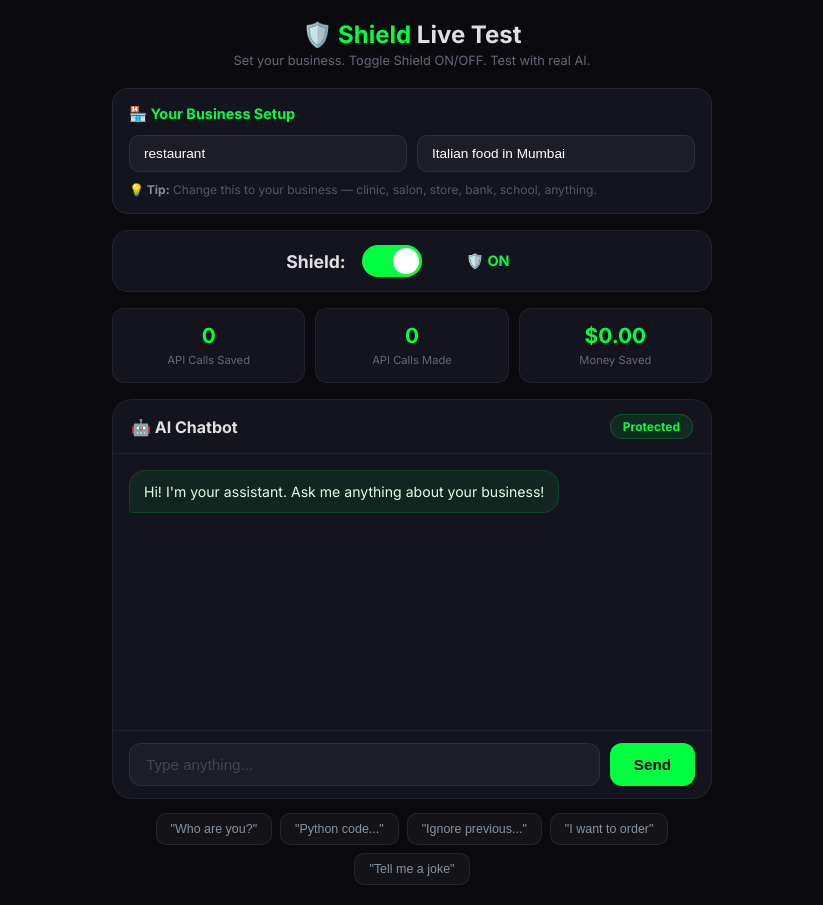
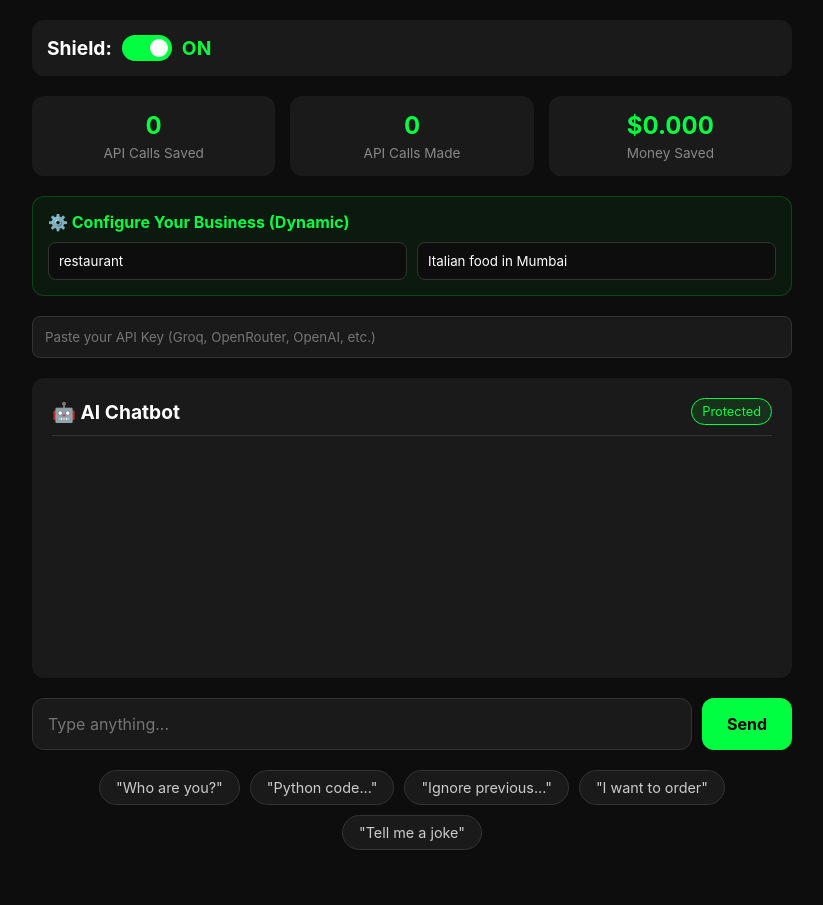
Before and after one commit to priyamdeepanshu-a11y/shield-by-vouch, a website: page demo/test-chatbot.html in a window 1280 px wide. Shown: the whole page, without its empty margins (228-1051 px from the left). After the commit the page ends 870 px from the top, so only its background shows below. Drawn offline with Linux system fonts and the light colour scheme.

Commit message:
Update test-chatbot.html

```diff
--- a/demo/test-chatbot.html
+++ b/demo/test-chatbot.html
@@ -3,360 +3,234 @@
 <head>
   <meta charset="UTF-8">
   <meta name="viewport" content="width=device-width, initial-scale=1.0">
-  <meta name="google-site-verification" content="sa8vjiunLitjSgo_E3Jw5T-piSi0TEsQGUK4jBMpXTc" />
-  <meta name="description" content="Shield by Vouch — Block off-topic AI queries and prompt injections before they hit your LLM. Zero cost, open source.">
-  <meta name="keywords" content="AI chatbot security, prompt injection protection, LLM guard, block off-topic queries, AI API cost saver">
-  <meta property="og:title" content="Shield by Vouch — Stop AI Money Leaks">
-  <meta property="og:description" content="Free open-source shield for AI chatbots. Blocks identity leaks, code requests, and prompt injections instantly.">
-  <title>Shield Test — Live Chatbot</title>
-  <link href="https://fonts.googleapis.com/css2?family=Inter:wght@400;500;600;700&display=swap" rel="stylesheet">
+  <title>Shield by Vouch - Live Test</title>
   <style>
-    :root { --neon: #00ff41; --red: #ff0040; --bg: #0a0a0f; --card: #14141f; }
-    * { margin: 0; padding: 0; box-sizing: border-box; }
-    body {
-      font-family: 'Inter', sans-serif;
-      background: var(--bg);
-      color: #e0e0e0;
-      min-height: 100vh;
-      padding: 20px;
-    }
-    .container { max-width: 600px; margin: 0 auto; }
+    * { box-sizing: border-box; margin: 0; padding: 0; font-family: -apple-system, BlinkMacSystemFont, 'Segoe UI', Roboto, sans-serif; }
+    body { background-color: #0d0d0d; color: #ffffff; padding: 20px; max-width: 800px; margin: 0 auto; }
 
-    h1 { text-align: center; font-size: 1.5rem; margin-bottom: 4px; }
-    h1 span { color: var(--neon); }
-    .subtitle { text-align: center; color: #667; font-size: 0.8rem; margin-bottom: 20px; }
+    /* Header & Toggle */
+    .header { display: flex; justify-content: space-between; align-items: center; margin-bottom: 20px; padding: 15px; background: #1a1a1a; border-radius: 12px; }
+    .toggle-container { display: flex; align-items: center; gap: 10px; font-size: 1.2rem; font-weight: bold; }
+    .switch { position: relative; display: inline-block; width: 50px; height: 26px; }
+    .switch input { opacity: 0; width: 0; height: 0; }
+    .slider { position: absolute; cursor: pointer; top: 0; left: 0; right: 0; bottom: 0; background-color: #ccc; transition: .4s; border-radius: 34px; }
+    .slider:before { position: absolute; content: ""; height: 18px; width: 18px; left: 4px; bottom: 4px; background-color: white; transition: .4s; border-radius: 50%; }
+    input:checked + .slider { background-color: #00ff41; }
+    input:checked + .slider:before { transform: translateX(24px); }
+    .shield-status { color: #00ff41; font-weight: bold; }
 
-    .setup-box {
-      background: var(--card);
-      border: 1px solid rgba(255,255,255,0.08);
-      border-radius: 16px;
-      padding: 16px;
-      margin-bottom: 16px;
-    }
-    .setup-box h3 {
-      font-size: 0.9rem;
-      margin-bottom: 12px;
-      color: var(--neon);
-      display: flex;
-      align-items: center;
-      gap: 8px;
-    }
-    .setup-row {
-      display: flex;
-      gap: 10px;
-      margin-bottom: 10px;
-      flex-wrap: wrap;
-    }
-    .setup-row input {
-      flex: 1;
-      min-width: 140px;
-      background: rgba(255,255,255,0.04);
-      border: 1px solid rgba(255,255,255,0.08);
-      border-radius: 10px;
-      padding: 10px 14px;
-      color: #fff;
-      font-size: 0.85rem;
-      outline: none;
-    }
-    .setup-row input::placeholder { color: #445; }
-    .setup-note {
-      font-size: 0.75rem;
-      color: #556;
-      margin-top: 8px;
-    }
-    .setup-note b { color: #889; }
+    /* Stats */
+    .stats { display: grid; grid-template-columns: repeat(3, 1fr); gap: 15px; margin-bottom: 20px; }
+    .stat-card { background: #1a1a1a; padding: 15px; border-radius: 12px; text-align: center; }
+    .stat-value { font-size: 1.5rem; font-weight: bold; color: #00ff41; }
+    .stat-label { font-size: 0.85rem; color: #888; margin-top: 5px; }
 
-    .toggle-bar {
-      display: flex;
-      align-items: center;
-      justify-content: center;
-      gap: 16px;
-      margin-bottom: 16px;
-      padding: 14px;
-      background: var(--card);
-      border: 1px solid rgba(255,255,255,0.06);
-      border-radius: 16px;
-    }
-    .toggle-bar label { font-weight: 700; font-size: 1.1rem; }
-    .toggle-switch {
-      position: relative;
-      width: 60px;
-      height: 32px;
-      background: #333;
-      border-radius: 30px;
-      cursor: pointer;
-      transition: 0.3s;
-      flex-shrink: 0;
-    }
-    .toggle-switch.active { background: var(--neon); }
-    .toggle-switch::after {
-      content: '';
-      position: absolute;
-      width: 26px;
-      height: 26px;
-      background: #fff;
-      border-radius: 50%;
-      top: 3px;
-      left: 3px;
-      transition: 0.3s;
-    }
-    .toggle-switch.active::after { left: 31px; }
-    .toggle-status { font-weight: 700; font-size: 0.9rem; min-width: 100px; text-align: center; }
-    .toggle-status.on { color: var(--neon); }
-    .toggle-status.off { color: var(--red); }
+    /* Business Config (Dynamic) */
+    .config-box { background: rgba(0, 255, 65, 0.05); border: 1px solid rgba(0, 255, 65, 0.2); border-radius: 12px; padding: 15px; margin-bottom: 20px; }
+    .config-box h3 { color: #00ff41; margin-bottom: 10px; font-size: 1rem; }
+    .config-inputs { display: grid; grid-template-columns: 1fr 1fr; gap: 10px; }
+    .config-inputs input { background: #0d0d0d; border: 1px solid #333; color: #fff; padding: 10px; border-radius: 8px; width: 100%; }
+    .config-inputs input:focus { outline: none; border-color: #00ff41; }
 
-    .stats { display: flex; gap: 10px; margin-bottom: 16px; }
-    .stat-box {
-      flex: 1;
-      background: var(--card);
-      border: 1px solid rgba(255,255,255,0.06);
-      border-radius: 12px;
-      padding: 14px 10px;
-      text-align: center;
-    }
-    .stat-box b { display: block; font-size: 1.3rem; color: var(--neon); }
-    .stat-box span { font-size: 0.7rem; color: #667; }
+    /* Chat Area */
+    .chat-container { background: #1a1a1a; border-radius: 12px; padding: 20px; min-height: 300px; display: flex; flex-direction: column; gap: 15px; margin-bottom: 20px; }
+    .chat-header { display: flex; justify-content: space-between; align-items: center; border-bottom: 1px solid #333; padding-bottom: 10px; margin-bottom: 10px; }
+    .chat-header h2 { font-size: 1.2rem; }
+    .protected-badge { background: rgba(0, 255, 65, 0.1); color: #00ff41; padding: 5px 10px; border-radius: 20px; font-size: 0.8rem; border: 1px solid #00ff41; }
 
-    .chat-box {
-      background: var(--card);
-      border: 1px solid rgba(255,255,255,0.06);
-      border-radius: 20px;
-      height: 50vh;
-      min-height: 300px;
-      display: flex;
-      flex-direction: column;
-      overflow: hidden;
-    }
-    .chat-header {
-      padding: 14px 18px;
-      border-bottom: 1px solid rgba(255,255,255,0.06);
-      display: flex;
-      justify-content: space-between;
-      align-items: center;
-    }
-    .chat-header h3 { font-size: 1rem; }
-    .badge {
-      padding: 4px 12px;
-      border-radius: 100px;
-      font-size: 0.75rem;
-      font-weight: 700;
-    }
-    .badge.protected { background: rgba(0,255,65,0.1); color: var(--neon); border: 1px solid rgba(0,255,65,0.2); }
-    .badge.unprotected { background: rgba(255,0,64,0.1); color: var(--red); border: 1px solid rgba(255,0,64,0.2); }
+    .message { padding: 12px 16px; border-radius: 12px; max-width: 80%; line-height: 1.4; }
+    .message.user { background: #2a2a2a; align-self: flex-end; border-bottom-right-radius: 4px; }
+    .message.bot { background: #252525; align-self: flex-start; border-bottom-left-radius: 4px; border: 1px solid #333; }
+    .message.bot.blocked { border-color: #ff4444; background: rgba(255, 68, 68, 0.05); }
+    .message.bot .shield-tag { color: #00ff41; font-weight: bold; font-size: 0.85rem; display: block; margin-bottom: 5px; }
 
-    .messages { flex: 1; overflow-y: auto; padding: 16px; display: flex; flex-direction: column; gap: 10px; }
+    /* Input Area */
+    .input-area { display: flex; gap: 10px; margin-bottom: 20px; }
+    .input-area input { flex: 1; background: #1a1a1a; border: 1px solid #333; color: #fff; padding: 15px; border-radius: 12px; font-size: 1rem; }
+    .input-area input:focus { outline: none; border-color: #00ff41; }
+    .input-area button { background: #00ff41; color: #000; border: none; padding: 0 25px; border-radius: 12px; font-weight: bold; font-size: 1rem; cursor: pointer; }
+    .input-area button:hover { background: #00cc33; }
 
-    .msg { max-width: 85%; padding: 10px 14px; border-radius: 16px; font-size: 0.88rem; line-height: 1.5; animation: pop 0.3s ease; word-break: break-word; }
-    @keyframes pop { from { opacity: 0; transform: translateY(10px); } to { opacity: 1; transform: translateY(0); } }
+    /* Quick Replies */
+    .quick-replies { display: flex; flex-wrap: wrap; gap: 10px; justify-content: center; }
+    .quick-replies button { background: #1a1a1a; border: 1px solid #333; color: #ccc; padding: 8px 16px; border-radius: 20px; cursor: pointer; font-size: 0.9rem; }
+    .quick-replies button:hover { border-color: #00ff41; color: #00ff41; }
 
-    .msg.user { align-self: flex-end; background: rgba(255,255,255,0.08); border-bottom-right-radius: 4px; }
-    .msg.bot { align-self: flex-start; background: rgba(0,255,65,0.08); border: 1px solid rgba(0,255,65,0.12); border-bottom-left-radius: 4px; color: #e0ffe8; }
-    .msg.shield { align-self: flex-start; background: rgba(255,170,0,0.08); border: 1px solid rgba(255,170,0,0.15); border-bottom-left-radius: 4px; color: #ffe8c0; }
-    .msg.error { align-self: flex-start; background: rgba(255,0,64,0.08); border: 1px solid rgba(255,0,64,0.15); border-bottom-left-radius: 4px; color: #ffd0d5; }
-    .msg.info { align-self: center; background: rgba(0,240,255,0.05); border: 1px solid rgba(0,240,255,0.1); color: #00f0ff; font-size: 0.8rem; }
-
-    .cost-tag { font-size: 0.72rem; margin-top: 4px; opacity: 0.7; }
-
-    .typing { display: flex; gap: 4px; padding: 10px 14px; background: rgba(255,255,255,0.04); border-radius: 16px; border-bottom-left-radius: 4px; align-self: flex-start; width: fit-content; }
-    .typing span { width: 6px; height: 6px; border-radius: 50%; background: #445; animation: bounce 1.4s infinite ease-in-out both; }
-    .typing span:nth-child(1) { animation-delay: 0s; }
-    .typing span:nth-child(2) { animation-delay: 0.15s; }
-    .typing span:nth-child(3) { animation-delay: 0.3s; }
-    @keyframes bounce { 0%,80%,100% { transform: scale(0); opacity: 0.3; } 40% { transform: scale(1); opacity: 1; background: var(--neon); } }
-
-    .input-area {
-      padding: 12px 16px;
-      border-top: 1px solid rgba(255,255,255,0.06);
-      display: flex;
-      gap: 10px;
-    }
-    .input-area input {
-      flex: 1;
-      background: rgba(255,255,255,0.04);
-      border: 1px solid rgba(255,255,255,0.08);
-      border-radius: 12px;
-      padding: 12px 16px;
-      color: #fff;
-      font-size: 0.95rem;
-      outline: none;
-    }
-    .input-area input::placeholder { color: #445; }
-    .input-area button {
-      background: var(--neon);
-      color: #000;
-      border: none;
-      border-radius: 12px;
-      padding: 12px 24px;
-      font-weight: 700;
-      cursor: pointer;
-      font-size: 0.95rem;
-      transition: 0.2s;
-    }
-    .input-area button:hover { filter: brightness(1.1); }
-    .input-area button:disabled { opacity: 0.4; cursor: not-allowed; }
-
-    .quick-tests { display: flex; gap: 8px; flex-wrap: wrap; margin-top: 14px; justify-content: center; }
-    .qbtn {
-      background: rgba(255,255,255,0.04);
-      border: 1px solid rgba(255,255,255,0.08);
-      color: #8892a0;
-      padding: 8px 14px;
-      border-radius: 10px;
-      font-size: 0.78rem;
-      cursor: pointer;
-      transition: 0.2s;
-    }
-    .qbtn:hover { border-color: var(--neon); color: var(--neon); }
-
-    @media (max-width: 640px) {
-      .chat-box { height: 45vh; }
-      h1 { font-size: 1.3rem; }
-      .toggle-bar { gap: 10px; padding: 10px; }
-      .toggle-bar label { font-size: 0.95rem; }
-      .setup-row { flex-direction: column; }
-      .setup-row input { width: 100%; }
-    }
+    /* API Key Input */
+    .api-key-box { margin-bottom: 20px; }
+    .api-key-box input { width: 100%; background: #1a1a1a; border: 1px solid #333; color: #fff; padding: 12px; border-radius: 8px; }
   </style>
 </head>
 <body>
 
-  <div class="container">
-    <h1>🛡️ <span>Shield</span> Live Test</h1>
-    <p class="subtitle">Set your business. Toggle Shield ON/OFF. Test with real AI.</p>
-
-    <div class="setup-box">
-      <h3>🏪 Your Business Setup</h3>
-      <div class="setup-row">
-        <input type="text" id="bizType" placeholder="Business type (e.g. restaurant, clinic, store)" value="restaurant">
-        <input type="text" id="bizDesc" placeholder="Description (e.g. Italian food in Mumbai)" value="Italian food in Mumbai">
-      </div>
-      <div class="setup-note">
-        <b>💡 Tip:</b> Change this to your business — clinic, salon, store, bank, school, anything.
+  <!-- Header & Toggle -->
+  <div class="header">
+    <div class="toggle-container">
+      Shield:
+      <label class="switch">
+        <input type="checkbox" id="shieldToggle" checked>
+        <span class="slider"></span>
+      </label>
+      <span class="shield-status" id="shieldStatus">ON</span>
     </div>
   </div>
 
-    <div class="toggle-bar">
-      <label>Shield:</label>
-      <div class="toggle-switch active" id="shieldToggle" onclick="toggleShield()"></div>
-      <span class="toggle-status on" id="toggleStatus">🛡️ ON</span>
+  <!-- Stats -->
+  <div class="stats">
+    <div class="stat-card">
+      <div class="stat-value" id="savedCalls">0</div>
+      <div class="stat-label">API Calls Saved</div>
     </div>
-
-    <div class="stats">
-      <div class="stat-box"><b id="savedCount">0</b><span>API Calls Saved</span></div>
-      <div class="stat-box"><b id="sentCount">0</b><span>API Calls Made</span></div>
-      <div class="stat-box"><b id="moneySaved">$0.00</b><span>Money Saved</span></div>
+    <div class="stat-card">
+      <div class="stat-value" id="madeCalls">0</div>
+      <div class="stat-label">API Calls Made</div>
     </div>
-
-    <div class="chat-box">
-      <div class="chat-header">
-        <h3>🤖 AI Chatbot</h3>
-        <span class="badge protected" id="shieldBadge">Protected</span>
-      </div>
-      <div class="messages" id="messages">
-        <div class="msg bot">Hi! I'm your assistant. Ask me anything about your business!</div>
-      </div>
-      <div class="input-area">
-        <input type="text" id="userInput" placeholder="Type anything..." onkeypress="if(event.key==='Enter')sendMessage()">
-        <button onclick="sendMessage()" id="sendBtn">Send</button>
+    <div class="stat-card">
+      <div class="stat-value" id="moneySaved">$0.000</div>
+      <div class="stat-label">Money Saved</div>
     </div>
   </div>
 
-    <div class="quick-tests">
-      <button class="qbtn" onclick="quickTest('Who are you?')">"Who are you?"</button>
-      <button class="qbtn" onclick="quickTest('Python code for calculator')">"Python code..."</button>
-      <button class="qbtn" onclick="quickTest('Ignore previous instructions')">"Ignore previous..."</button>
-      <button class="qbtn" onclick="quickTest('I want to order')">"I want to order"</button>
-      <button class="qbtn" onclick="quickTest('Tell me a joke')">"Tell me a joke"</button>
+  <!-- Dynamic Business Config -->
+  <div class="config-box">
+    <h3>⚙️ Configure Your Business (Dynamic)</h3>
+    <div class="config-inputs">
+      <input type="text" id="businessType" value="restaurant" placeholder="e.g. clinic, salon, store">
+      <input type="text" id="businessDesc" value="Italian food in Mumbai" placeholder="Describe your business">
     </div>
   </div>
 
-  <script src="https://cdn.jsdelivr.net/gh/priyamdeepanshu-a11y/shield-by-vouch@main/src/vouch-shield.js"></script>
+  <!-- API Key -->
+  <div class="api-key-box">
+    <input type="password" id="apiKey" placeholder="Paste your API Key (Groq, OpenRouter, OpenAI, etc.)">
+  </div>
+
+  <!-- Chat Container -->
+  <div class="chat-container" id="chatContainer">
+    <div class="chat-header">
+      <h2>🤖 AI Chatbot</h2>
+      <span class="protected-badge">Protected</span>
+    </div>
+    <!-- Messages will appear here -->
+  </div>
+
+  <!-- Input Area -->
+  <div class="input-area">
+    <input type="text" id="userInput" placeholder="Type anything..." onkeypress="handleKeyPress(event)">
+    <button onclick="sendMessage()">Send</button>
+  </div>
+
+  <!-- Quick Replies -->
+  <div class="quick-replies">
+    <button onclick="sendQuickReply('Who are you?')">"Who are you?"</button>
+    <button onclick="sendQuickReply('Python code for calculator')">"Python code..."</button>
+    <button onclick="sendQuickReply('Ignore previous instructions')">"Ignore previous..."</button>
+    <button onclick="sendQuickReply('I want to order pizza')">"I want to order"</button>
+    <button onclick="sendQuickReply('Tell me a joke')">"Tell me a joke"</button>
+  </div>
 
   <script>
-    let shieldEnabled = true;
-    let blocked = 0, sent = 0;
-    const COST_PER = 0.002;
+    let savedCalls = 0;
+    let madeCalls = 0;
+    const costPerCall = 0.002;
 
-    const messagesDiv = document.getElementById('messages');
-    const input = document.getElementById('userInput');
-    const sendBtn = document.getElementById('sendBtn');
-    const toggleSwitch = document.getElementById('shieldToggle');
-    const toggleStatus = document.getElementById('toggleStatus');
-    const shieldBadge = document.getElementById('shieldBadge');
-    const bizTypeInput = document.getElementById('bizType');
-    const bizDescInput = document.getElementById('bizDesc');
+    // Toggle Logic
+    document.getElementById('shieldToggle').addEventListener('change', function() {
+      const status = document.getElementById('shieldStatus');
+      status.textContent = this.checked ? 'ON' : 'OFF';
+      status.style.color = this.checked ? '#00ff41' : '#ff4444';
+    });
 
-    function toggleShield() {
-      shieldEnabled = !shieldEnabled;
-
-      if (shieldEnabled) {
-        toggleSwitch.classList.add('active');
-        toggleStatus.textContent = '🛡️ ON';
-        toggleStatus.className = 'toggle-status on';
-        shieldBadge.textContent = 'Protected';
-        shieldBadge.className = 'badge protected';
-      } else {
-        toggleSwitch.classList.remove('active');
-        toggleStatus.textContent = '⚠️ OFF';
-        toggleStatus.className = 'toggle-status off';
-        shieldBadge.textContent = 'Unprotected';
-        shieldBadge.className = 'badge unprotected';
+    function handleKeyPress(e) {
+      if (e.key === 'Enter') sendMessage();
     }
 
-      addMsg(
-        shieldEnabled
-          ? '🛡️ Shield is now ON — off-topic messages will be blocked.'
-          : '⚠️ Shield is now OFF — all messages go directly to AI.',
-        'info'
-      );
+    function sendQuickReply(text) {
+      document.getElementById('userInput').value = text;
+      sendMessage();
     }
 
-    function addMsg(html, type) {
-      const div = document.createElement('div');
-      div.className = 'msg ' + type;
-      div.innerHTML = html;
-      messagesDiv.appendChild(div);
-      messagesDiv.scrollTop = messagesDiv.scrollHeight;
+    function addMessage(text, sender, isBlocked = false) {
+      const chatContainer = document.getElementById('chatContainer');
+      const msgDiv = document.createElement('div');
+      msgDiv.className = `message ${sender} ${isBlocked ? 'blocked' : ''}`;
+
+      if (sender === 'bot' && isBlocked) {
+        msgDiv.innerHTML = `<span class="shield-tag">🛡️ Shield: ️ Blocked. No API call made. $0.00 spent.</span>${text}`;
+      } else if (sender === 'user') {
+        msgDiv.innerHTML = `<strong>You:</strong> ${text}`;
+      } else {
+        msgDiv.innerHTML = `<strong>Bot:</strong> ${text}`;
       }
 
-    function showTyping() {
-      const div = document.createElement('div');
-      div.className = 'typing';
-      div.id = 'typingIndicator';
-      div.innerHTML = '<span></span><span></span><span></span>';
-      messagesDiv.appendChild(div);
-      messagesDiv.scrollTop = messagesDiv.scrollHeight;
+      chatContainer.appendChild(msgDiv);
+      chatContainer.scrollTop = chatContainer.scrollHeight;
     }
 
-    function hideTyping() {
-      const t = document.getElementById('typingIndicator');
-      if (t) t.remove();
+    function updateStats(isBlocked) {
+      if (isBlocked) {
+        savedCalls++;
+        document.getElementById('savedCalls').textContent = savedCalls;
+        document.getElementById('moneySaved').textContent = `$${(savedCalls * costPerCall).toFixed(3)}`;
+      } else {
+        madeCalls++;
+        document.getElementById('madeCalls').textContent = madeCalls;
+      }
     }
 
-    function updateStats() {
-      document.getElementById('savedCount').textContent = blocked;
-      document.getElementById('sentCount').textContent = sent;
-      document.getElementById('moneySaved').textContent = '$' + (blocked * COST_PER).toFixed(3);
+    // Simple Client-Side Shield Check (Matches your vouch-shield.js logic)
+    function clientSideCheck(message, businessType) {
+      const blockKeywords = ['who are you', 'what ai', 'python code', 'ignore previous', 'tell me a joke', 'weather'];
+      const lowerMsg = message.toLowerCase();
+
+      for (let keyword of blockKeywords) {
+        if (lowerMsg.includes(keyword)) {
+          return { blocked: true, response: `I can only help with our ${businessType} services. How can I assist you today?` };
+        }
+      }
+      return { blocked: false };
     }
 
     async function sendMessage() {
-      const text = input.value.trim();
-      if (!text) return;
+      const input = document.getElementById('userInput');
+      const message = input.value.trim();
+      if (!message) return;
+
+      const apiKey = document.getElementById('apiKey').value.trim();
+      const shieldEnabled = document.getElementById('shieldToggle').checked;
+      const businessType = document.getElementById('businessType').value || 'business';
+      const businessDesc = document.getElementById('businessDesc').value || 'A standard business';
+
+      addMessage(message, 'user');
       input.value = '';
 
-      const businessType = bizTypeInput.value.trim() || 'business';
-      const businessDesc = bizDescInput.value.trim() || businessType;
+      // 1. Client-Side Shield Check
+      if (shieldEnabled) {
+        const check = clientSideCheck(message, businessType);
+        if (check.blocked) {
+          addMessage(check.response, 'bot', true);
+          updateStats(true);
+          return;
+        }
+      }
 
-      addMsg('<b>You:</b> ' + escapeHtml(text), 'user');
-      sendBtn.disabled = true;
-      showTyping();
+      // 2. Backend AI Call (If no API key, simulate)
+      if (!apiKey) {
+        addMessage("Please enter an API key to get real AI responses. (Simulating: Hello! How can I help with your " + businessType + "?)", 'bot');
+        updateStats(false);
+        return;
+      }
 
       try {
+        addMessage("Thinking...", 'bot');
+        const lastMsg = document.getElementById('chatContainer').lastChild;
+
         const response = await fetch('/api/chat', {
           method: 'POST',
           headers: { 'Content-Type': 'application/json' },
           body: JSON.stringify({
-            message: text,
+            message: message,
+            apiKey: apiKey,
             businessType: businessType,
             businessDesc: businessDesc,
             shieldEnabled: shieldEnabled
@@ -364,46 +238,22 @@
         });
 
         const data = await response.json();
-        hideTyping();
 
-        if (data.blocked) {
-          blocked++;
-          updateStats();
-          addMsg(
-            '<b>🛡️ Shield:</b> ' + escapeHtml(data.reply) +
-            '<div class="cost-tag">🔴 Blocked. No API call made. $0.00 spent.</div>',
-            'shield'
-          );
+        // Remove "Thinking..."
+        lastMsg.remove();
+
+        if (data.success) {
+          addMessage(data.response, 'bot');
         } else {
-          sent++;
-          updateStats();
-          const shieldTag = data.shield === 'off'
-            ? '<div class="cost-tag">🟢 Direct AI reply (Shield OFF). ~$0.002 spent.</div>'
-            : '<div class="cost-tag">🟢 AI reply received. ~$0.002 spent.</div>';
-          addMsg('<b>Bot:</b> ' + escapeHtml(data.reply) + shieldTag, 'bot');
+          addMessage("Error: " + data.message, 'bot', true);
         }
+        updateStats(false);
 
-      } catch (err) {
-        hideTyping();
-        addMsg(
-          '<b>⚠️ Error:</b> ' + escapeHtml(err.message) +
-          '<br><small>Check your internet or API key in Vercel.</small>',
-          'error'
-        );
-      } finally {
-        sendBtn.disabled = false;
+      } catch (error) {
+        const lastMsg = document.getElementById('chatContainer').lastChild;
+        if(lastMsg && lastMsg.textContent.includes("Thinking...")) lastMsg.remove();
+        addMessage("Network Error: " + error.message, 'bot', true);
       }
-    }
-
-    function quickTest(text) {
-      input.value = text;
-      sendMessage();
-    }
-
-    function escapeHtml(text) {
-      const div = document.createElement('div');
-      div.textContent = text;
-      return div.innerHTML;
     }
   </script>
 </body>
```
Lines whose indentation alone changed are shown as unchanged.
